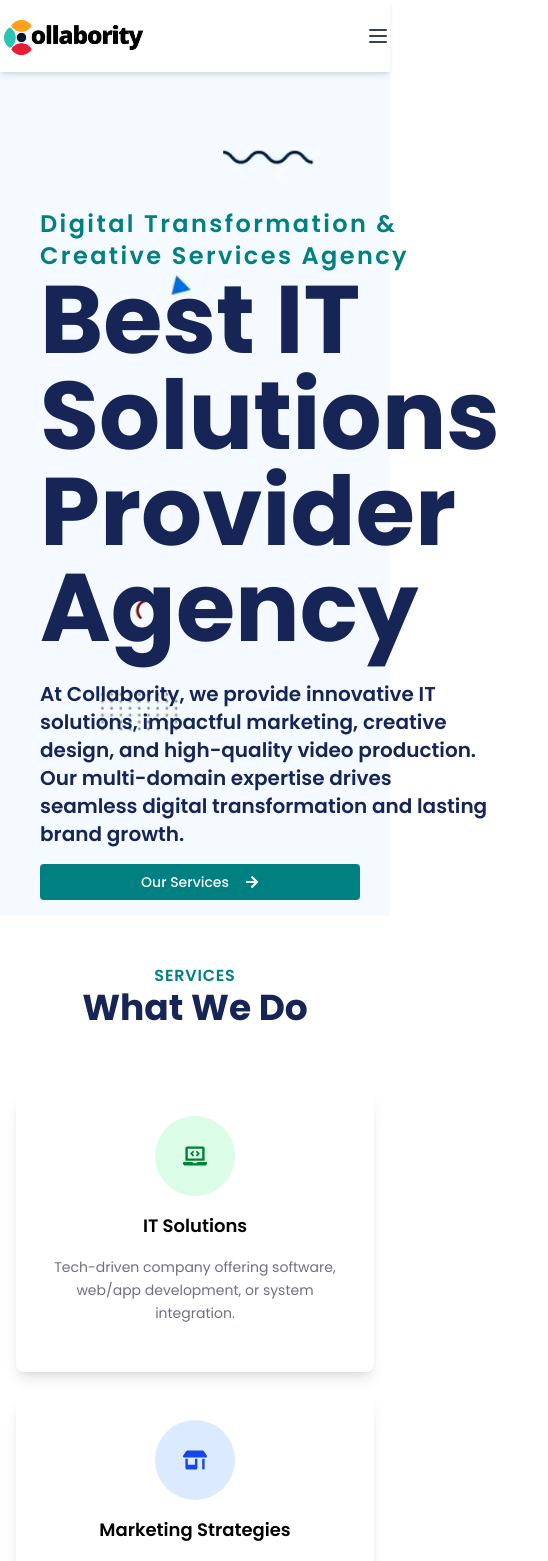
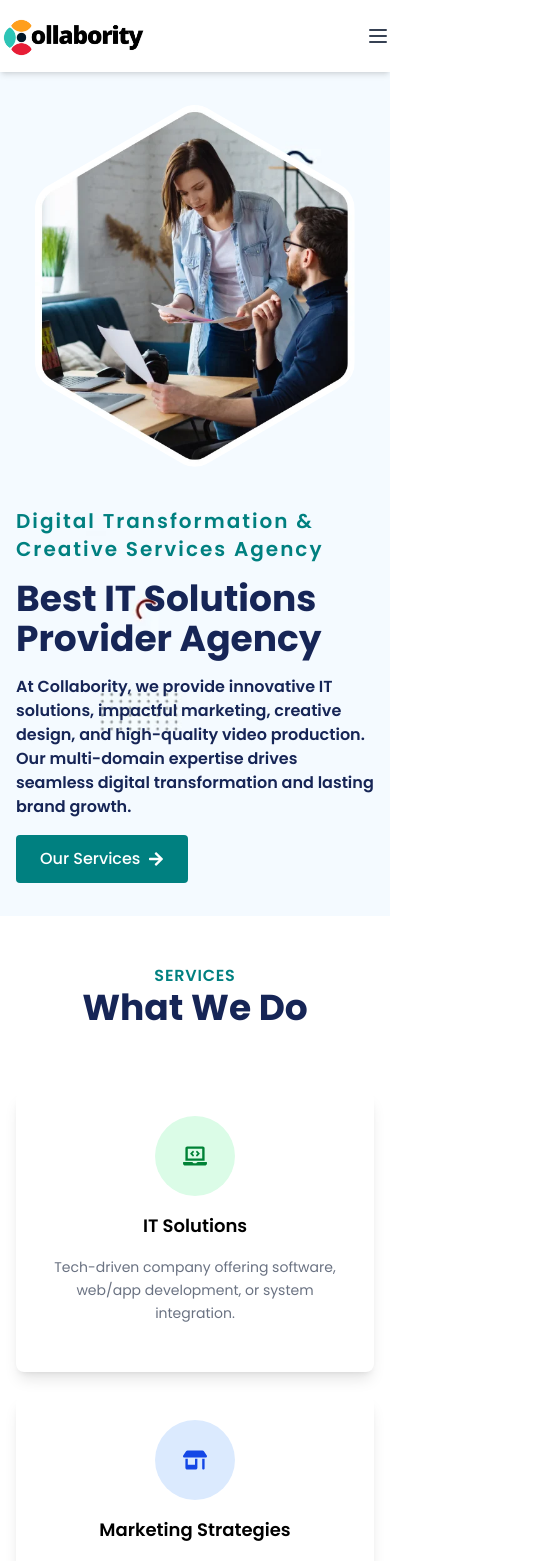
Before and after one commit to Collabority/CL-frontendNew, a React (Vite) app: page / in a window 390 px wide. Shown: the top 1561 px of the page, 548 px wide, since content can reach past the window. Built offline with nearby package versions, Linux system fonts and the light colour scheme.

Commit message:
Home Page - Fully Responsive

```diff
--- a/src/pages/Home.jsx
+++ b/src/pages/Home.jsx
@@ -13,7 +13,7 @@ import {
   portfolioImages,
   serviceCarousel,
   services,
-} from "../constants/data"
+} from "../constants/data";
 import dottedImage from "../assets/dotted_image.webp";
 import {
   useAnimateElementById,
@@ -61,7 +61,7 @@ const Home = () => {
   // for video playing -->
   const [showVideo, setShowVideo] = useState(false);
   return (
-    <main className="min-h-screen bg-white font-poppins">
+    <main className="min-h-screen bg-white font-poppins overflow-x-hidden">
       {/* Navbar */}
 
       <Navbar />
@@ -72,57 +72,45 @@ const Home = () => {
         style={{ backgroundImage: `url(${banner})` }}
       >
         <div className="h-full w-full flex items-center">
-          <section className="w-full">
-            <div className="flex justify-between">
-              {/* Left Text */}
+          <section className="w-full px-4 sm:px-8">
+            <div className="flex flex-col-reverse lg:flex-row justify-between items-center">
               <div
-                className={`
-                pl-10 pt-30
-                transition-transform transition-opacity duration-1200 ease-out
-                ${
+                className={`transition-transform transition-opacity duration-1200 ease-out w-full lg:w-1/2 ${
                   animate
                     ? "translate-x-0 opacity-100"
                     : "-translate-x-full opacity-0"
-                }
-              `}
+                }`}
               >
-                <span className="text-2xl font-semibold text-[#008080] tracking-widest">
+                <span className="text-xl sm:text-2xl font-semibold text-[#008080] tracking-widest block mb-4">
                   Digital Transformation & Creative Services Agency
                 </span>
-                <h1 className="text-8xl font-extrabold text-blue-950">
+                <h1 className="text-4xl sm:text-5xl md:text-6xl lg:text-7xl font-extrabold text-blue-950">
                   Best IT Solutions <br className="hidden sm:inline" /> Provider
                   Agency
                 </h1>
-                <p className="pt-6 font-semibold text-xl text-blue-950">
+                <p className="pt-4 sm:pt-6 text-base sm:text-lg font-semibold text-blue-950">
                   At Collabority, we provide innovative IT solutions, impactful
-                  marketing, creative <br /> design, and high-quality video
-                  production. Our multi-domain expertise drives <br /> seamless
-                  digital transformation and lasting brand growth.
+                  marketing, creative design, and high-quality video production.
+                  Our multi-domain expertise drives seamless digital
+                  transformation and lasting brand growth.
                 </p>
-                <Link to="/services-details" className="w-full sm:w-auto">
-                  <button className="group inline-flex items-center cursor-pointer gap-2 mt-4 justify-center px-4 sm:px-6 md:px-8 py-2 sm:py-3 bg-[#008080] hover:bg-gray-900 text-white text-sm sm:text-base md:text-base rounded font-medium w-full sm:w-auto max-w-xs sm:max-w-none transition-colors duration-300 ease-in-out">
-                    Our Services
-                    <ArrowRight className="ml-2 narrow-icon" />
+                <Link to="/services-details">
+                  <button className="group inline-flex items-center mt-4 px-6 py-3 bg-[#008080] hover:bg-gray-900 text-white text-base rounded font-medium transition duration-300">
+                    Our Services <ArrowRight className="ml-2" />
                   </button>
                 </Link>
               </div>
-
-              {/* Right Image */}
               <div
-                className={`
-                pr-4
-                transition-transform transition-opacity duration-1200 ease-out
-                ${
+                className={`transition-transform transition-opacity duration-1200 ease-out w-full lg:w-1/2 mb-10 lg:mb-0 ${
                   animate
                     ? "translate-x-0 opacity-100"
                     : "translate-x-full opacity-0"
-                }
-              `}
+                }`}
               >
                 <img
                   src={banner_img}
                   alt="Work"
-                  className="w-full max-w-xs sm:max-w-sm md:max-w-md lg:max-w-lg xl:max-w-xl"
+                  className="w-full max-w-xs sm:max-w-sm md:max-w-md lg:max-w-lg xl:max-w-xl mx-auto"
                 />
               </div>
             </div>
@@ -153,7 +141,8 @@ const Home = () => {
             return (
               <div
                 key={idx}
-                className="relative overflow-hidden flex flex-col items-center text-center p-6 rounded-lg shadow-lg cursor-pointer group bg-white text-black transition-all duration-500 ease-in-out hover:bg-gray-800 hover:text-white hover:shadow-xl hover:scale-105 transform transition-all duration-1000 opacity-0 translate-y-20 animate-on-scroll" id="slideUpImage"
+                className="relative overflow-hidden flex flex-col items-center text-center p-6 rounded-lg shadow-lg cursor-pointer group bg-white text-black transition-all duration-500 ease-in-out hover:bg-gray-800 hover:text-white hover:shadow-xl hover:scale-105 transform transition-all duration-1000 opacity-0 translate-y-20 animate-on-scroll"
+                id="slideUpImage"
               >
                 {/* Hover Dotted Background */}
                 <div
@@ -240,7 +229,7 @@ const Home = () => {
 
             <button
               onClick={() => setShowVideo(true)}
-              className="bg-gray-500 text-white px-6 py-3 rounded hover:bg-gray-900 transition-colors flex gap-2 items-center"
+              className="bg-gray-500 text-white px-6 py-3 rounded hover:bg-gray-900 transition-colors flex gap-2 items-center justify-center"
             >
               <Video /> Intro Video
             </button>
@@ -280,68 +269,50 @@ const Home = () => {
           <h3 className="font-semibold tracking-widest text-[#008080] text-base sm:text-lg">
             OUR LATEST SERVICES
           </h3>
-          <h1 className="font-bold text-blue-950 text-4xl sm:text-5xl lg:text-7xl">
+          <h1 className="font-bold text-blue-950 text-3xl sm:text-4xl lg:text-5xl xl:text-7xl">
             Crafting Innovative Solutions for
           </h1>
-          <h1 className="font-bold text-blue-950 text-4xl sm:text-5xl lg:text-7xl">
+          <h1 className="font-bold text-blue-950 text-3xl sm:text-4xl lg:text-5xl xl:text-7xl">
             Your Digital Success
           </h1>
         </div>
-        <div className="flex flex-col">
-          {serviceCarousel.map((item, idx) =>
-            idx % 2 === 0 ? (
+
+        <div className="flex flex-col gap-12 w-full">
+          {serviceCarousel.map((item, idx) => {
+            const isEven = idx % 2 === 0;
+
+            return (
               <div
                 key={idx}
-                className="flex gap-10 justify-center items-center mb-16"
+                className={`flex flex-col ${
+                  isEven ? "lg:flex-row" : "lg:flex-row-reverse"
+                } gap-8 lg:gap-10 items-center justify-center w-full`}
               >
-                {/* Image with animation from left */}
+                {/* Image */}
                 <motion.img
                   src={item.image}
                   alt={item.title}
-                  className="h-[400px]"
-                  initial={{ x: -200, opacity: 0 }}
+                  className="w-full sm:w-[90%] md:w-[70%] lg:w-[45%] h-auto object-cover max-h-[400px]"
+                  initial={{ x: isEven ? -200 : 200, opacity: 0 }}
                   whileInView={{ x: 0, opacity: 1 }}
                   transition={{ duration: 0.8, ease: "easeOut" }}
                 />
 
-                {/* Bold Vertical Line */}
-                <div className="w-[4px] h-[300px] bg-black"></div>
+                {/* Vertical Line (hidden on small screens) */}
+                <div className="hidden lg:block w-[4px] h-[300px] bg-black"></div>
 
-                {/* Text Content */}
-                <div className="px-8 sm:px-32 flex flex-col">
-                  <h1 className="text-4xl font-bold text-black">
+                {/* Text */}
+                <div className="px-2 sm:px-4 lg:px-6 xl:px-10 flex flex-col text-center lg:text-left max-w-full lg:max-w-[45%]">
+                  <h1 className="text-2xl sm:text-3xl lg:text-4xl font-bold text-black">
                     {item.title}
                   </h1>
-                  <p className="mt-8 text-gray-400">{item.para}</p>
+                  <p className="mt-4 sm:mt-6 text-sm sm:text-base lg:text-lg text-gray-500 leading-relaxed">
+                    {item.para}
+                  </p>
                 </div>
               </div>
-            ) : (
-              <div
-                key={idx}
-                className="flex gap-10 justify-center items-center mb-16"
-              >
-                <div className="px-8 sm:px-32 flex flex-col">
-                  <h1 className="text-4xl font-bold text-black">
-                    {item.title}
-                  </h1>
-                  <p className="mt-8 text-gray-400">{item.para}</p>
-                </div>
-
-                {/* Bold Vertical Line */}
-                <div className="w-[4px] h-[300px] bg-black"></div>
-
-                {/* Image with animation from right */}
-                <motion.img
-                  src={item.image}
-                  alt={item.title}
-                  className="h-[400px]"
-                  initial={{ x: 200, opacity: 0 }}
-                  whileInView={{ x: 0, opacity: 1 }}
-                  transition={{ duration: 0.8, ease: "easeOut" }}
-                />
-              </div>
-            )
-          )}
+            );
+          })}
         </div>
       </section>
 
@@ -449,7 +420,11 @@ const Home = () => {
       </section>
 
       {/* Client testimonial */}
-      <ClientTestimonial title1="Client Testimonials" title2="What Our Clients Say" data={clients}/>
+      <ClientTestimonial
+        title1="Client Testimonials"
+        title2="What Our Clients Say"
+        data={clients}
+      />
 
       {/* Call to action */}
       <section className="bg-gray-900">
```
